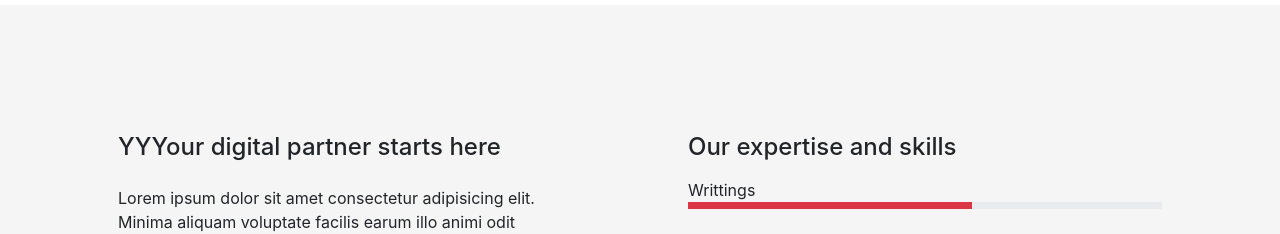
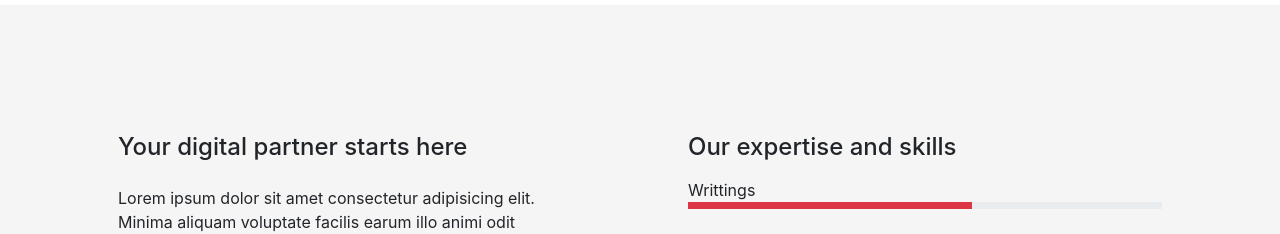
Before and after one commit to SheryarSher/helloworld, a plain HTML site: page index.html in a window 1280 px wide. Shown: the part 1220-1454 px from the top of the page. Drawn offline with Linux system fonts and the light colour scheme.

Commit message:
reasfdfa

```diff
--- a/index.html
+++ b/index.html
@@ -196,7 +196,7 @@
     <div class="container">
       <div class="row">
         <div class="col-sm-12 col-md-6 p-5">
-          <h4 class="pb-3">YYYour digital partner starts here</h4>
+          <h4 class="pb-3">Your digital partner starts here</h4>
           <p>Lorem ipsum dolor sit amet consectetur adipisicing elit. Minima aliquam voluptate facilis earum illo animi
             odit recusandae perspiciatis! Sed odio inventore repellendus mollitia voluptas officiis culpa ducimus optio
             dolorum ab!</p>
```
